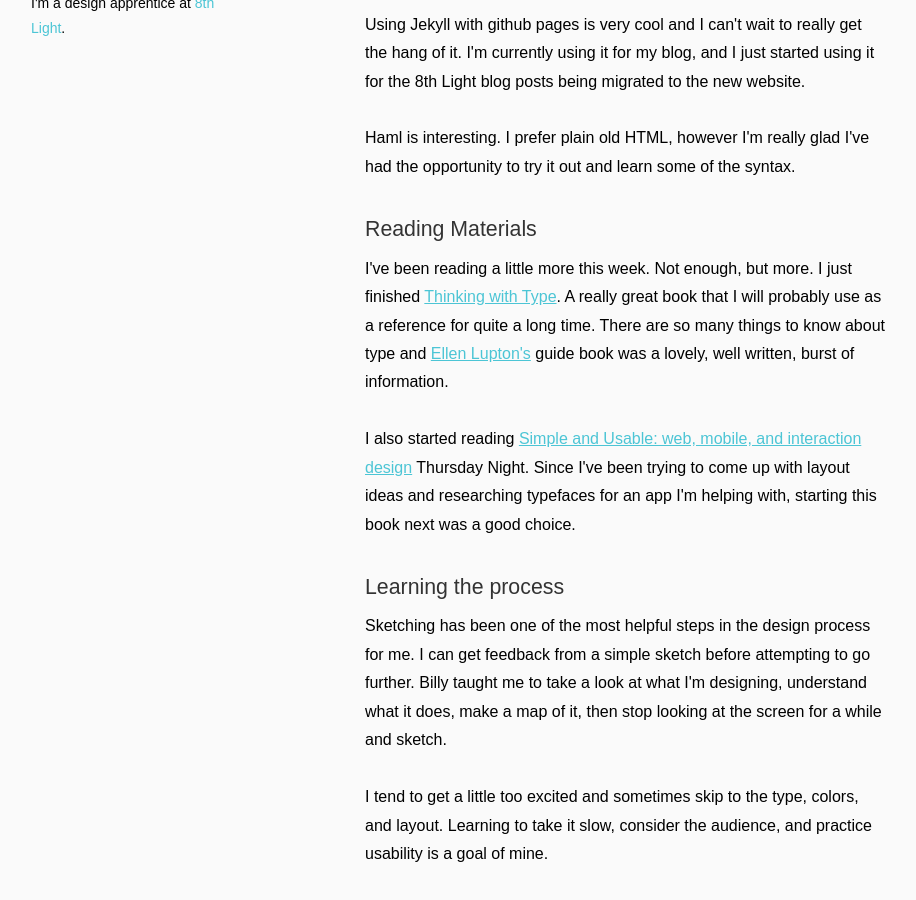
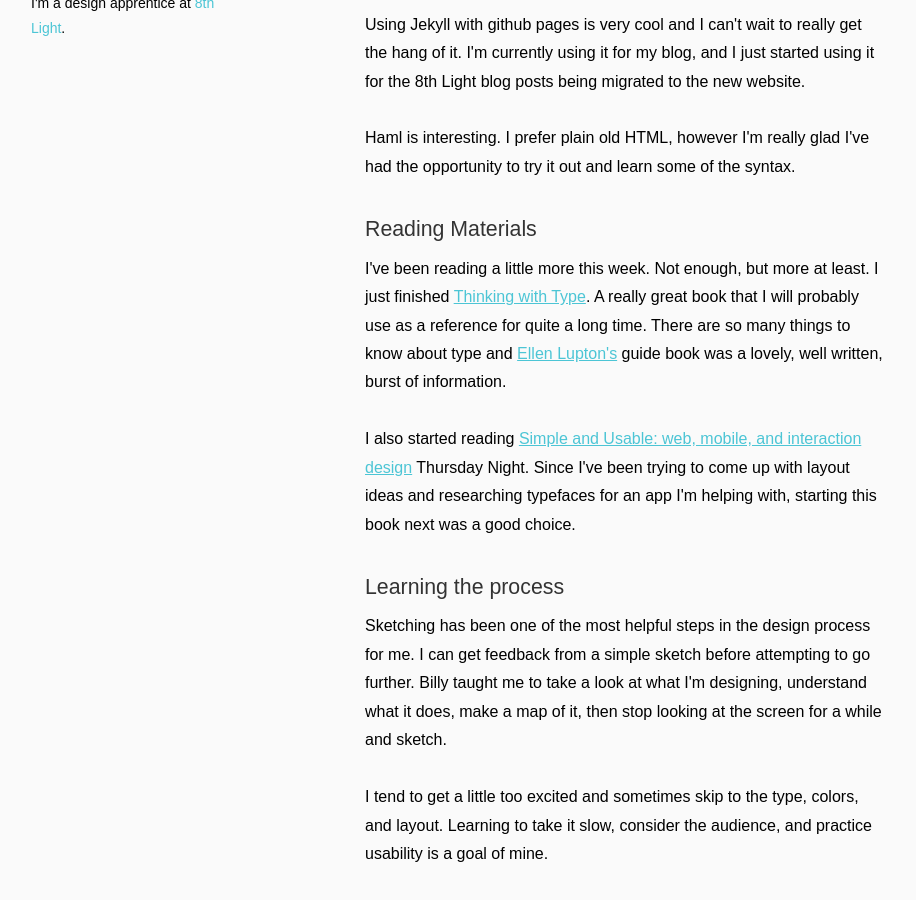
Before and after one commit to smbriones/smbriones.github.com, a Jekyll site: the page built from _posts/2011-07-25-week-three.html, in a window 1280 px wide and 900 px high, scrolled down 655 px. Shown: the whole window, without its empty margins (135-1051 px from the left). Built offline with Jekyll 4.4.1, drawn with Linux system fonts in a browser that asks for light colours; nearby versions of some CDN libraries; some of the changed text lies outside the part shown.

```diff
--- a/_posts/2011-07-25-week-three.html
+++ b/_posts/2011-07-25-week-three.html
@@ -29,7 +29,7 @@
 <h3>Reading Materials</h3>
 
 <p>
-  I've been reading a little more this week. Not enough, but more. I just finished
+  I've been reading a little more this week. Not enough, but more at least. I just finished
   <a href="http://www.thinkingwithtype.com/">Thinking with Type</a>.
   A really great book that I will probably use as a reference for quite a long time. There are so many
   things to know about type and <a href="http://elupton.com/">Ellen Lupton's</a> guide book was a lovely,
```
Also changed, not shown: other parts of _posts/2011-07-25-week-three.html (+2 -2 lines).
